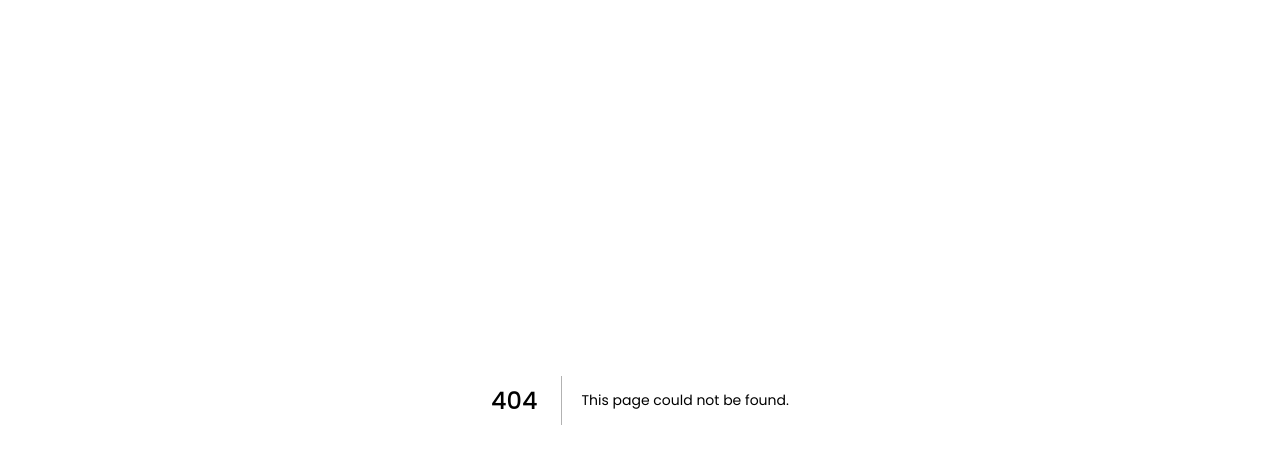
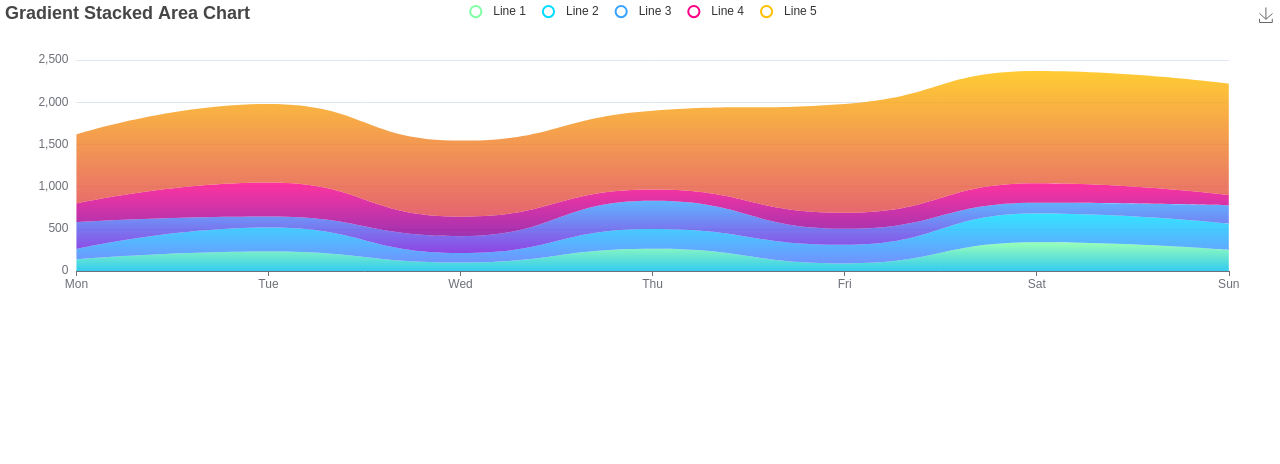
Before and after one commit to Smartdevil21/project-one-fe, a Next.js app: page /echarts in a window 1280 px wide. Before the commit this address had no page. Shown: the top 464 px of the page. Built offline with nearby package versions, Linux system fonts and the light colour scheme.

Commit message:
CHORE: Added echarts support

```diff
--- a/package.json
+++ b/package.json
@@ -18,6 +18,7 @@
     "@types/react-dom": "18.2.7",
     "axios": "^1.4.0",
     "dayjs": "^1.11.9",
+    "echarts-for-react": "^3.0.2",
     "eslint": "8.45.0",
     "eslint-config-next": "13.4.12",
     "formik": "^2.4.2",
--- /dev/null
+++ b/src/app/echarts/page.tsx
@@ -0,0 +1,208 @@
+"use client";
+import ReactECharts from "echarts-for-react";
+import * as echarts from "echarts/core";
+import { BarChart } from "echarts/charts";
+import {
+  TooltipComponent,
+  GridComponent,
+  TitleComponent,
+} from "echarts/components";
+import { CanvasRenderer } from "echarts/renderers";
+
+echarts.use([
+  TitleComponent,
+  TooltipComponent,
+  GridComponent,
+  BarChart,
+  CanvasRenderer,
+]);
+
+function EchartExample() {
+  // Just copy the options of the chart you want and replace it here along with the data used to create the chart.
+  const option = {
+    color: ["#80FFA5", "#00DDFF", "#37A2FF", "#FF0087", "#FFBF00"],
+    title: {
+      text: "Gradient Stacked Area Chart",
+    },
+    tooltip: {
+      trigger: "axis",
+      axisPointer: {
+        type: "cross",
+        label: {
+          backgroundColor: "#6a7985",
+        },
+      },
+    },
+    legend: {
+      data: ["Line 1", "Line 2", "Line 3", "Line 4", "Line 5"],
+    },
+    toolbox: {
+      feature: {
+        saveAsImage: {},
+      },
+    },
+    grid: {
+      left: "3%",
+      right: "4%",
+      bottom: "3%",
+      containLabel: true,
+    },
+    xAxis: [
+      {
+        type: "category",
+        boundaryGap: false,
+        data: ["Mon", "Tue", "Wed", "Thu", "Fri", "Sat", "Sun"],
+      },
+    ],
+    yAxis: [
+      {
+        type: "value",
+      },
+    ],
+    series: [
+      {
+        name: "Line 1",
+        type: "line",
+        stack: "Total",
+        smooth: true,
+        lineStyle: {
+          width: 0,
+        },
+        showSymbol: false,
+        areaStyle: {
+          opacity: 0.8,
+          color: new echarts.graphic.LinearGradient(0, 0, 0, 1, [
+            {
+              offset: 0,
+              color: "rgb(128, 255, 165)",
+            },
+            {
+              offset: 1,
+              color: "rgb(1, 191, 236)",
+            },
+          ]),
+        },
+        emphasis: {
+          focus: "series",
+        },
+        data: [140, 232, 101, 264, 90, 340, 250],
+      },
+      {
+        name: "Line 2",
+        type: "line",
+        stack: "Total",
+        smooth: true,
+        lineStyle: {
+          width: 0,
+        },
+        showSymbol: false,
+        areaStyle: {
+          opacity: 0.8,
+          color: new echarts.graphic.LinearGradient(0, 0, 0, 1, [
+            {
+              offset: 0,
+              color: "rgb(0, 221, 255)",
+            },
+            {
+              offset: 1,
+              color: "rgb(77, 119, 255)",
+            },
+          ]),
+        },
+        emphasis: {
+          focus: "series",
+        },
+        data: [120, 282, 111, 234, 220, 340, 310],
+      },
+      {
+        name: "Line 3",
+        type: "line",
+        stack: "Total",
+        smooth: true,
+        lineStyle: {
+          width: 0,
+        },
+        showSymbol: false,
+        areaStyle: {
+          opacity: 0.8,
+          color: new echarts.graphic.LinearGradient(0, 0, 0, 1, [
+            {
+              offset: 0,
+              color: "rgb(55, 162, 255)",
+            },
+            {
+              offset: 1,
+              color: "rgb(116, 21, 219)",
+            },
+          ]),
+        },
+        emphasis: {
+          focus: "series",
+        },
+        data: [320, 132, 201, 334, 190, 130, 220],
+      },
+      {
+        name: "Line 4",
+        type: "line",
+        stack: "Total",
+        smooth: true,
+        lineStyle: {
+          width: 0,
+        },
+        showSymbol: false,
+        areaStyle: {
+          opacity: 0.8,
+          color: new echarts.graphic.LinearGradient(0, 0, 0, 1, [
+            {
+              offset: 0,
+              color: "rgb(255, 0, 135)",
+            },
+            {
+              offset: 1,
+              color: "rgb(135, 0, 157)",
+            },
+          ]),
+        },
+        emphasis: {
+          focus: "series",
+        },
+        data: [220, 402, 231, 134, 190, 230, 120],
+      },
+      {
+        name: "Line 5",
+        type: "line",
+        stack: "Total",
+        smooth: true,
+        lineStyle: {
+          width: 0,
+        },
+        showSymbol: false,
+        label: {
+          show: true,
+          position: "top",
+        },
+        areaStyle: {
+          opacity: 0.8,
+          color: new echarts.graphic.LinearGradient(0, 0, 0, 1, [
+            {
+              offset: 0,
+              color: "rgb(255, 191, 0)",
+            },
+            {
+              offset: 1,
+              color: "rgb(224, 62, 76)",
+            },
+          ]),
+        },
+        emphasis: {
+          focus: "series",
+        },
+        data: [820, 932, 901, 934, 1290, 1330, 1320],
+      },
+    ],
+  };
+
+  return <ReactECharts option={option} />;
+}
+
+export default EchartExample;
--- a/src/styles/globals.scss
+++ b/src/styles/globals.scss
@@ -24,9 +24,9 @@
   --sidebar-width: 5vw;
 
   // Font sizes
-  --fs-head-1: 32px;
-  --fs-head-2: 18px;
-  --fs-content: 14px;
+  --fs-head-1: 22px;
+  --fs-head-2: 16px;
+  --fs-content: 12px;
 
   // Others
   --menubar-underline: #848484;
```
Also changed, not shown: 1 other file (tests, documents, lock files or other folders).
